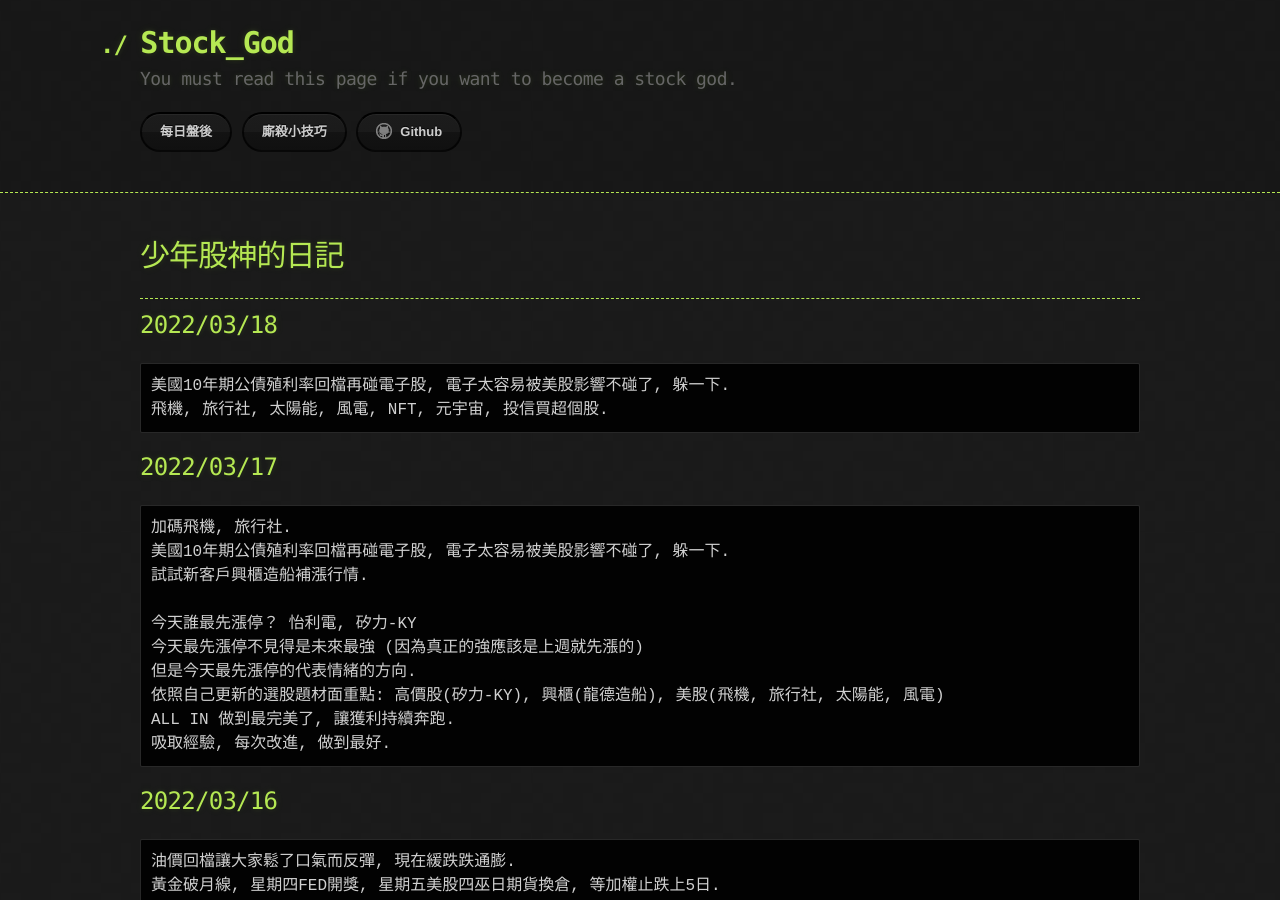
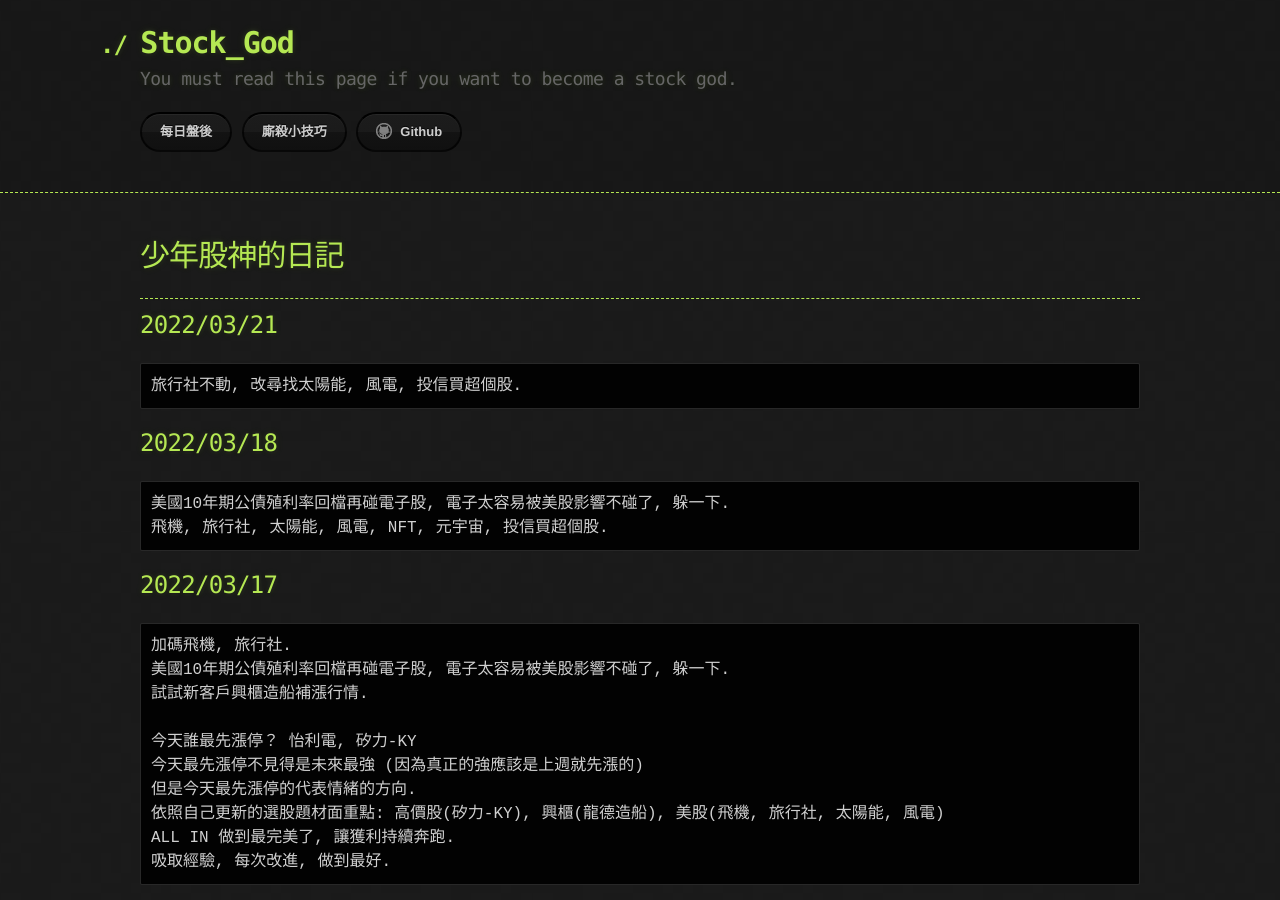
Before and after one commit to lepg5487/Stock_God, a Jekyll site: the page built from index.md, in a window 1280 px wide and 900 px high. Built offline with Jekyll 4.4.1, drawn with Linux system fonts in a browser that asks for light colours; our own code applies the rules of GitHub Pages for plain Markdown files.

Commit message:
Update index.md

````diff
--- a/index.md
+++ b/index.md
@@ -5,6 +5,11 @@ layout: testlayouts
 # 少年股神的日記
 
 ---
+
+## 2022/03/21
+```
+旅行社不動, 改尋找太陽能, 風電, 投信買超個股.
+```
 
 ## 2022/03/18
 ```
````
